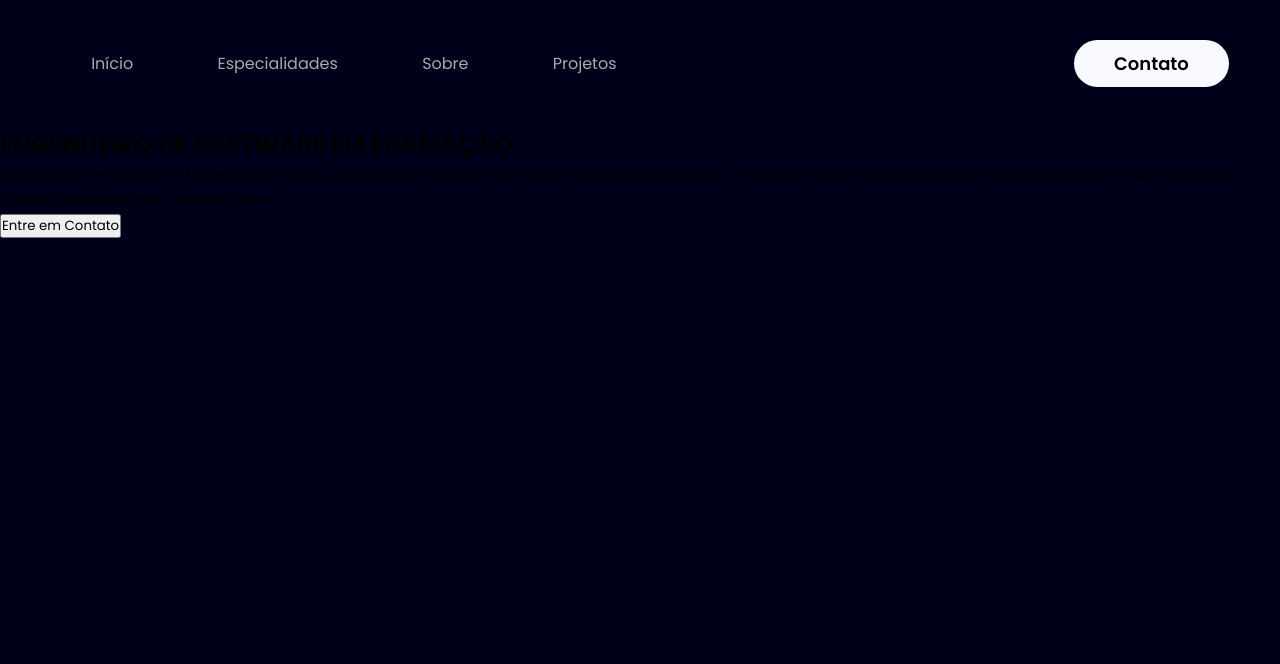
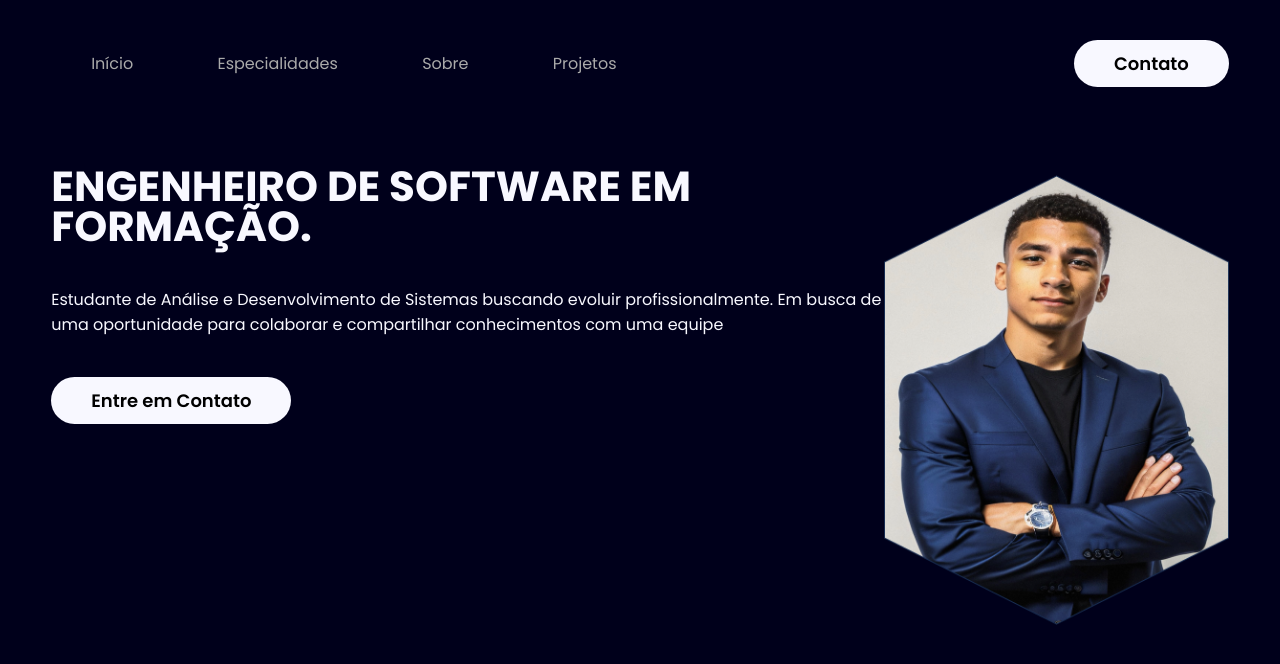
Before and after one commit to glimaalv/Portifolio, a plain HTML site: page index.html in a window 1280 px wide. Drawn offline with Linux system fonts and the light colour scheme.

Commit message:
adicionando h1

```diff
--- a/index.html
+++ b/index.html
@@ -48,7 +48,7 @@
                     </div><!--txt-topo-site-->
 
                     <div class="img-topo-site">
-                        <img src="#" alt="">
+                        <img src="images/Imagem1.png" alt="">
                     </div><!--img-topo-site-->
                 </div><!--flex-->
             </div><!--interface-->
--- a/style.css
+++ b/style.css
@@ -14,6 +14,27 @@ body{
 .interface{
     max-width: 1280px;
     margin: 0 auto;
+}
+
+.flex{
+    display: flex;
+}
+
+.btn-contato button{
+    padding: 10px 40px;
+    font-size: 18px;
+    font-weight: 600;
+    background-color: #f8f8ff;
+    border: 0;
+    border-radius: 30px;
+    cursor: pointer;
+    transition: .2s;
+}
+
+.btn-contato button:hover{
+    background-color: #f8f8ff;
+    box-shadow: 0px 0px 5px #f8f8ff;
+    transform: scale(1.05);
 }
 
 /* ESTILO DO CABEÇALHO */
@@ -49,18 +70,43 @@ header nav ul li{
     padding: 0 40px;
 }
 
-header .btn-contato button{
-    padding: 10px 40px;
-    font-size: 18px;
-    font-weight: 600;
-    background-color: #f8f8ff;
-    border: 0;
-    border-radius: 30px;
-    cursor: pointer;
+/* ESTILO DO TOPO DO SITE */
 
+section.topo-do-site{
+    padding: 40px 4%;
 }
 
-header .btn-contato button:hover{
-    background-color: #f8f8ff;
-    box-shadow: 0px 0px 5px #f8f8ff;
+section.topo-do-site.flex{
+    align-items: center;
+    justify-content: center;
 }
+
+.topo-do-site h1{
+    color: #f8f8ff;
+    font-size: 42px;
+    gap: 90px;
+    line-height: 40px;
+}
+
+.topo-do-site .txt-topo-site p{
+    color: #f8f8ff;
+    margin: 40px 0px;
+}
+
+.topo-do-site .img-topo-site img{
+    max-width:600px;
+    max-height:450px;
+    width: auto;
+    height: auto;
+    position: relative;
+    animation: flutuation 2s ease-in-out infinite alternate;
+}
+
+@keyframes flutuation{
+    0%{
+        top: 0;
+    }
+    100%{
+        top: 15px;
+    }
+}
```
Also changed, not shown: images/Imagem1.png (added).
